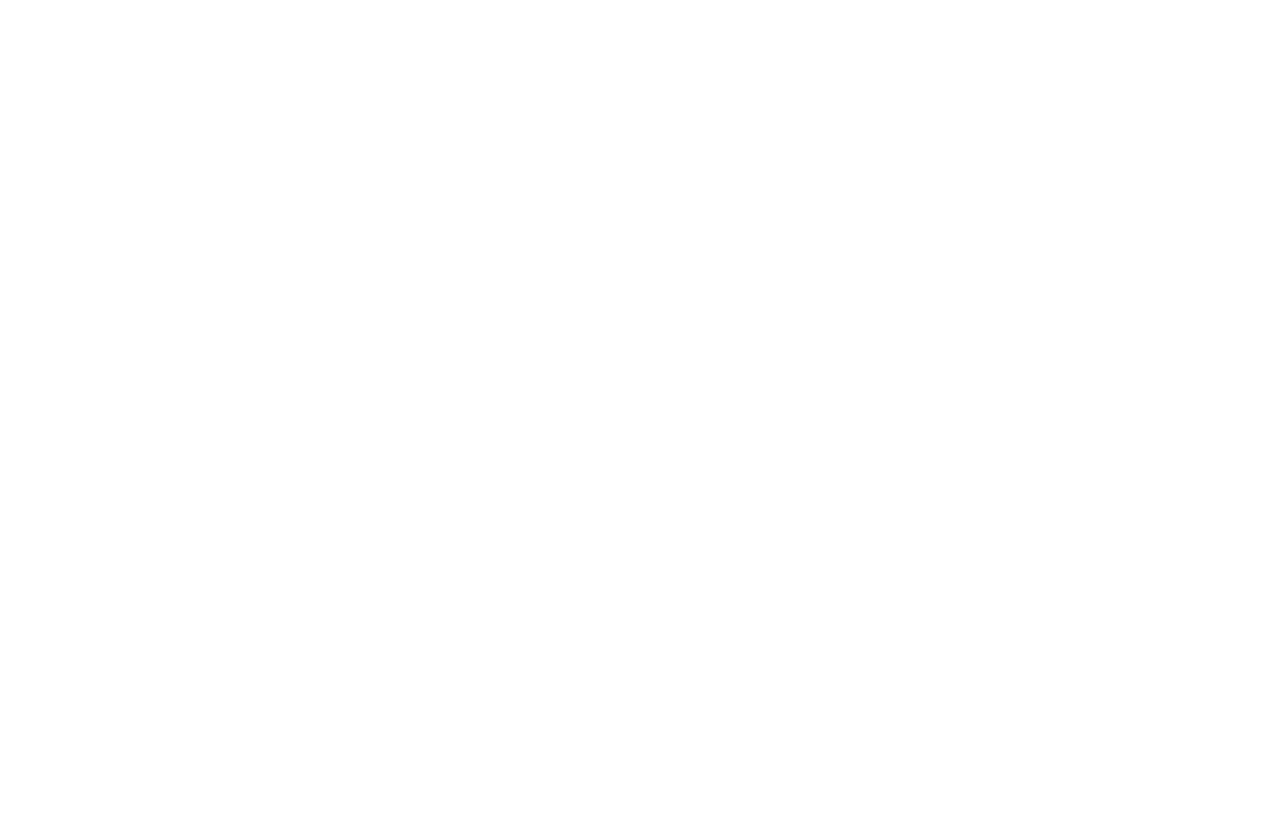
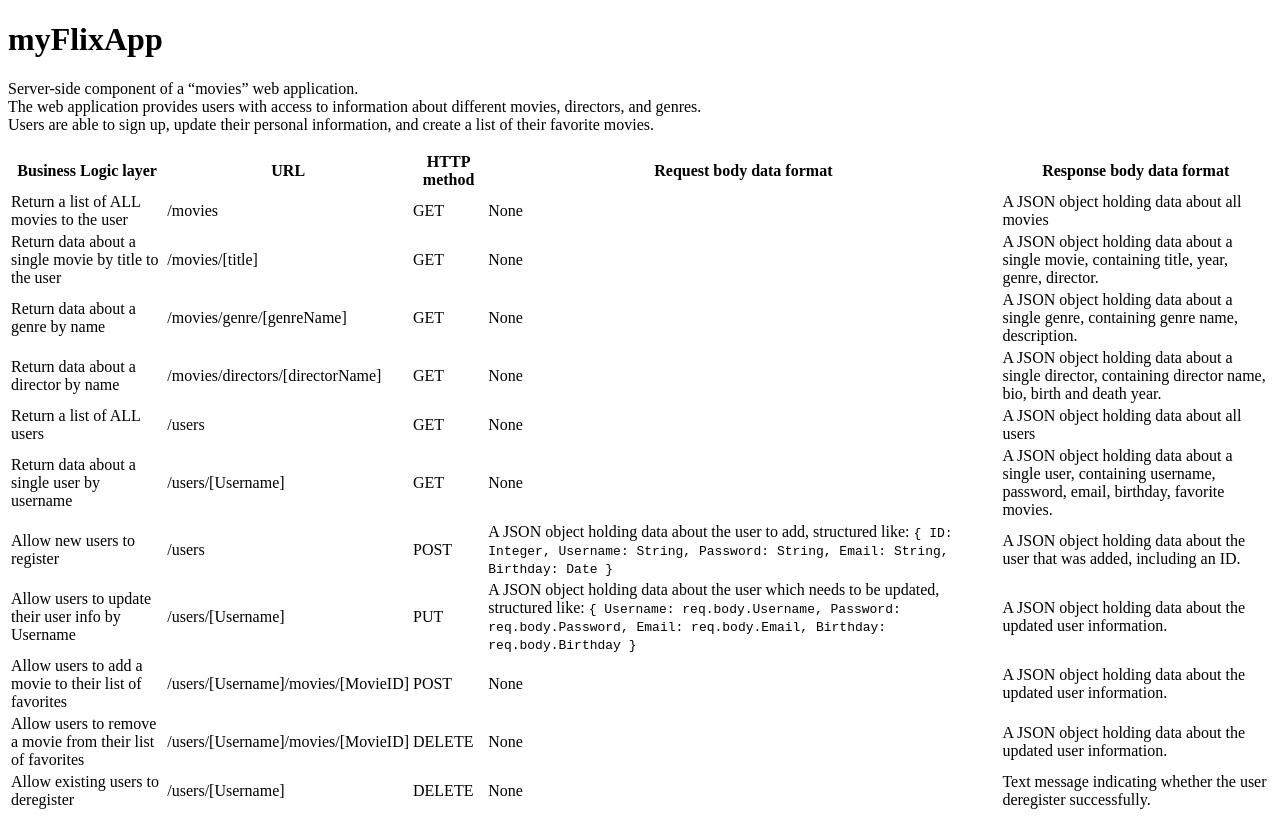
Before and after one commit to abomesto/iyas_movies, a website: page public/documentation.html in a window 1280 px wide. Drawn offline with Linux system fonts and the light colour scheme.

Commit message:
Added documentation

```diff
--- a/public/documentation.html
+++ b/public/documentation.html
@@ -6,6 +6,119 @@
     <title>Document</title>
 </head>
 <body>
-
+    <h1>myFlixApp</h1>
+    <p>Server-side component of a “movies” web application.<br>
+        The web application provides users with access to information about different movies, directors, and genres.<br>
+        Users are able to sign up, update their personal information, and create a list of their favorite movies.
+    </p>
+    <table>
+        <thead>
+            <tr>
+                <th>Business Logic layer</th>
+                <th>URL</th>
+                <th>HTTP method</th>
+                <th>Request body data format</th>
+                <th>Response body data format</th>
+            </tr>
+        </thead>
+        <tbody>
+            <tr>
+                <td>Return a list of ALL movies to the user</td>
+                <td>/movies</td>
+                <td>GET</td>
+                <td>None</td>
+                <td>A JSON object holding data about all movies</td>
+            </tr>
+            <tr>
+                <td>Return data about a single movie by title to the user</td>
+                <td>/movies/[title]</td>
+                <td>GET</td>
+                <td>None</td>
+                <td>A JSON object holding data about a single movie, containing title, year, genre, director.  </td>
+            </tr>
+            <tr>
+                <td>Return data about a genre by name</td>
+                <td>/movies/genre/[genreName]</td>
+                <td>GET</td>
+                <td>None</td>
+                <td>A JSON object holding data about a single genre, containing genre name, description.</td>
+            </tr>
+            <tr>
+                <td>Return data about a director by name</td>
+                <td>/movies/directors/[directorName]</td>
+                <td>GET</td>
+                <td>None</td>
+                <td>A JSON object holding data about a single director, containing director name, bio, birth and death year.</td>
+            </tr>
+            <tr>
+                <td>Return a list of ALL users</td>
+                <td>/users</td>
+                <td>GET</td>
+                <td>None</td>
+                <td>A JSON object holding data about all users</td>
+            </tr>
+            <tr>
+                <td>Return data about a single user by username</td>
+                <td>/users/[Username]</td>
+                <td>GET</td>
+                <td>None</td>
+                <td>A JSON object holding data about a single user, containing username, password, email, birthday, favorite movies.  </td>
+            </tr>
+            <tr>
+                <td>Allow new users to register</td>
+                <td>/users</td>
+                <td>POST</td>
+                <td>A JSON object holding data about the user to add, structured like:
+                    <code>
+                        {
+                            ID: Integer,
+                            Username: String,
+                            Password: String,
+                            Email: String,
+                            Birthday: Date
+                        }
+                    </code>
+                </td>
+                <td>A JSON object holding data about the user that was added, including an ID. </td>
+            </tr>
+            <tr>
+                <td>Allow users to update their user info by Username</td>
+                <td>/users/[Username]</td>
+                <td>PUT</td>
+                <td>A JSON object holding data about the user which needs to be updated, structured like:
+                    <code>
+                        {
+                            Username: req.body.Username,
+                            Password: req.body.Password,
+                            Email: req.body.Email,
+                            Birthday: req.body.Birthday
+                        }
+                    </code>
+                </td>
+                <td>A JSON object holding data about the updated user information.     </td>
+            </tr>
+            <tr>
+                <td>Allow users to add a movie to their list of favorites</td>
+                <td>/users/[Username]/movies/[MovieID]</td>
+                <td>POST</td>
+                <td>None</td>
+                <td>A JSON object holding data about the updated user information.</td>
+            </tr>
+            <tr>
+                <td>Allow users to remove a movie from their list of favorites</td>
+                <td>/users/[Username]/movies/[MovieID]</td>
+                <td>DELETE</td>
+                <td>None</td>
+                <td>A JSON object holding data about the updated user information. </td>
+            </tr>
+            <tr>
+                <td>Allow existing users to deregister</td>
+                <td>/users/[Username]</td>
+                <td>DELETE</td>
+                <td>None</td>
+                <td>Text message indicating whether the user deregister successfully.</td>
+            </tr>
+        </tbody>
+    </table>
 </body>
 </html>
```
Also changed, not shown: index.js (+70 -55 lines).
